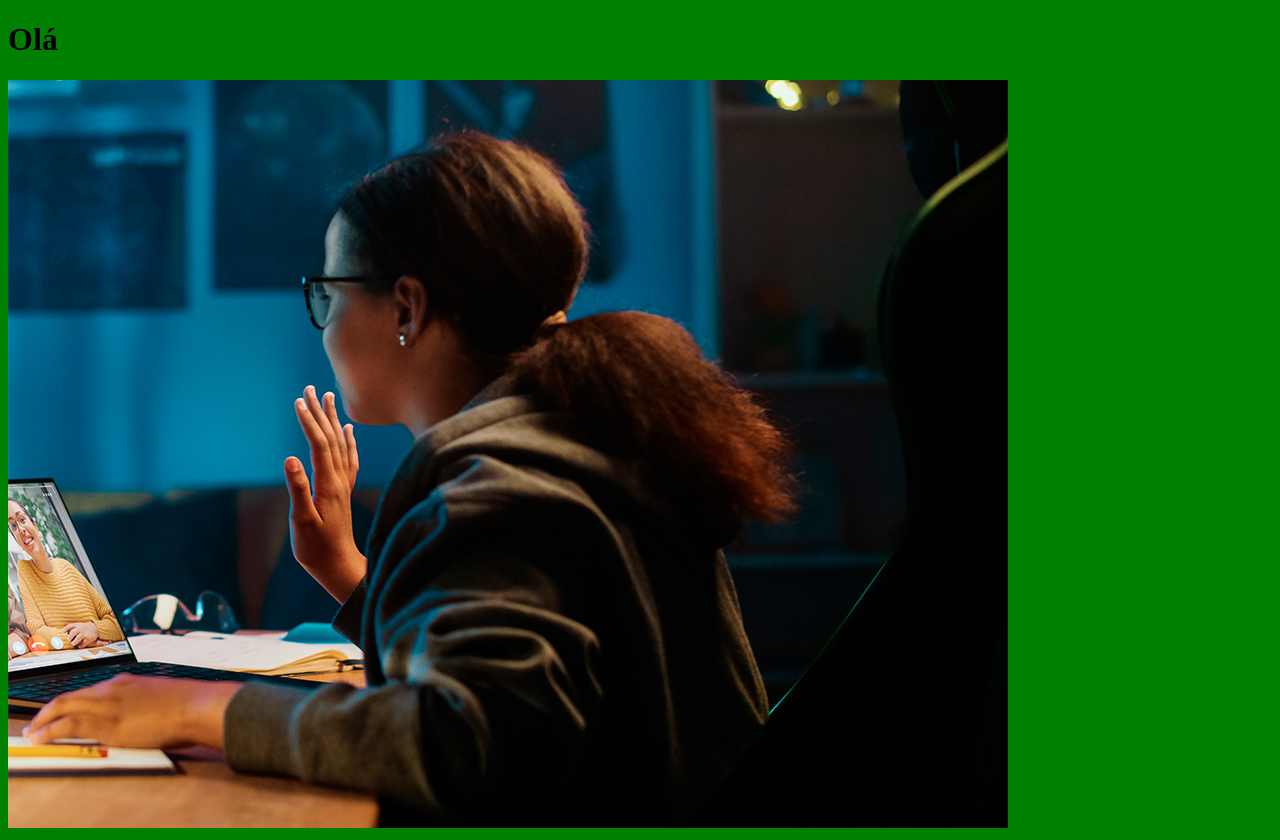
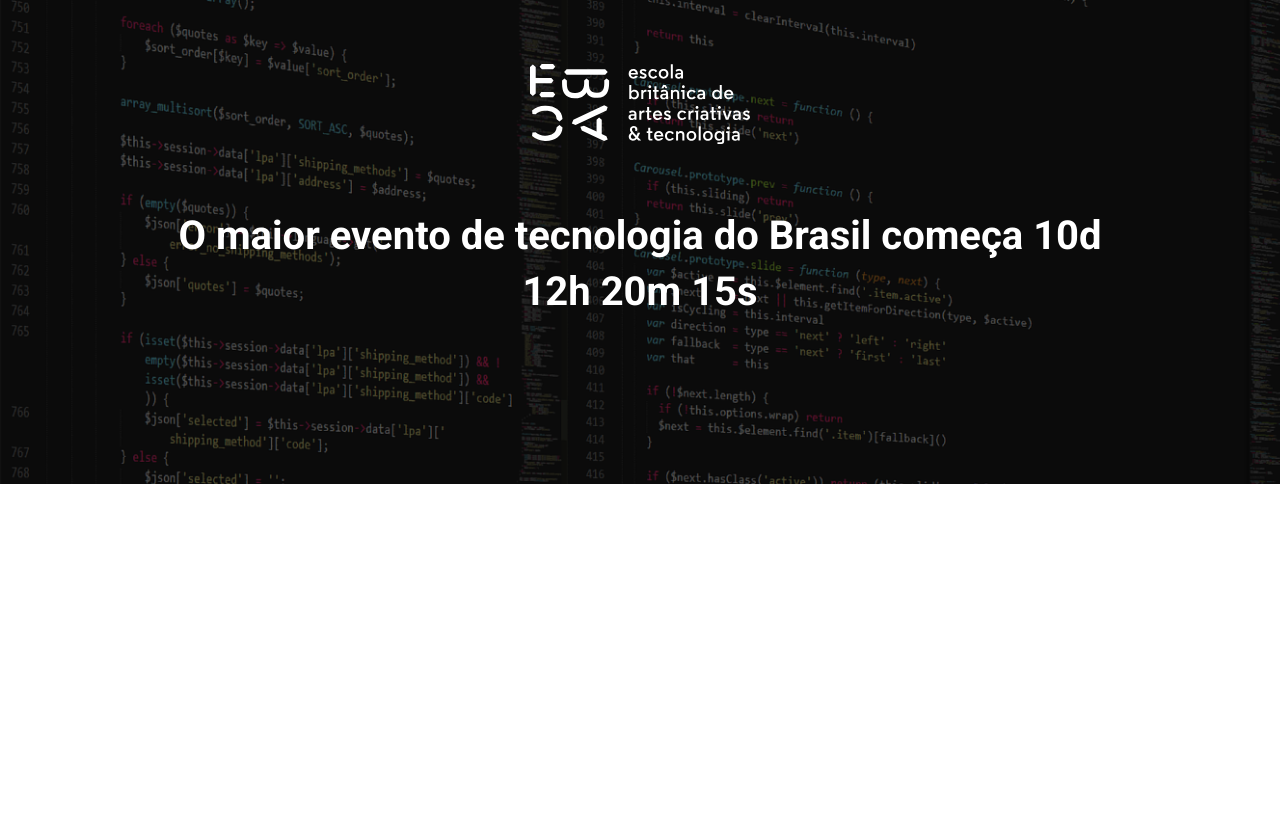
Before and after one commit to rafaelranery/ebac_tech_talks, a website built with Parcel: page src/index.html in a window 1280 px wide. After the commit the page ends 800 px from the top, so only its background shows below. Built offline with nearby package versions, Linux system fonts and the light colour scheme.

Commit message:
hero add

```diff
--- a/src/index.html
+++ b/src/index.html
@@ -1,17 +1,26 @@
 <!DOCTYPE html>
-<html lang="en">
+<html lang="pt-BR">
 <head>
     <meta charset="UTF-8">
     <meta http-equiv="X-UA-Compatible" content="IE=edge">
     <meta name="viewport" content="width=device-width, initial-scale=1.0">
-    <title>Document</title>
+    <title>EBAC Tech Talks</title>
+
+    <link rel="preconnect" href="https://fonts.googleapis.com">
+    <link rel="preconnect" href="https://fonts.gstatic.com" crossorigin>
+    <link href="https://fonts.googleapis.com/css2?family=Roboto:wght@400;700&display=swap" rel="stylesheet">
 
     <link rel="stylesheet" href="styles/main.scss">
 </head>
 <body>
-    <h1>Olá</h1>
-    <img src="images/backend.png" alt="">
-
+    <header class="hero">
+        <div class="container">
+            <img class="hero__logo" src="images/ebac_logo.svg" alt="EBAC">
+            <p class="hero__text">
+                O maior evento de tecnologia do Brasil começa 10d 12h 20m 15s
+            </p>
+        </div>
+    </header>
 
     <script src="scripts/main.js"></script>
 </body>
--- /dev/null
+++ b/src/styles/_hero.scss
@@ -0,0 +1,52 @@
+.hero {
+    padding-top: 64px;
+    padding-bottom: 100px;
+    background-image: url(../images/fundo.png);
+    background-repeat: no-repeat;
+    background-size: cover;
+    position: relative;
+
+    .container {
+        position: relative;
+    }
+
+    &::before {
+        content: '';
+        position: absolute;
+        top: 0;
+        left: 0;
+        width: 100%;
+        height: 100%;
+        background-color: #000;
+        opacity: .6;
+    }
+
+    &__text {
+        margin: 64px 0;
+        font-size: 40px;
+        line-height: 56px;
+        font-weight: 700;
+        text-align: center;
+    }
+
+    &__logo {
+        display: block;
+        margin: 0 auto;
+        height: 80px;
+    }
+
+    @media (max-width: 640px) {
+        padding: 40px 0;
+
+        &__logo {
+            height: 40px;
+
+        }
+
+        &__text {
+            font-size: 22px;
+            line-height: 24px;
+            margin: 24px 0;
+        }
+    }
+}
--- a/src/styles/main.scss
+++ b/src/styles/main.scss
@@ -1,3 +1,26 @@
-body {
-    background-color: green;
+@use 'hero';
+
+* {
+    margin: 0;
+    padding: 0;
+    box-sizing: border-box;
+    font-family: 'Roboto', sans-serif;
+    color: #fff;
+
 }
+
+.container {
+    max-width: 960px;
+    width: 100%;
+    margin: 0 auto;
+
+    /* já ajustando apra responsivo */
+
+    @media (max-width: 640px) {
+        max-width: 80%;
+    }
+
+    @media (max-width: 1024px) {
+        max-width: 90%;
+    }
+}
```
